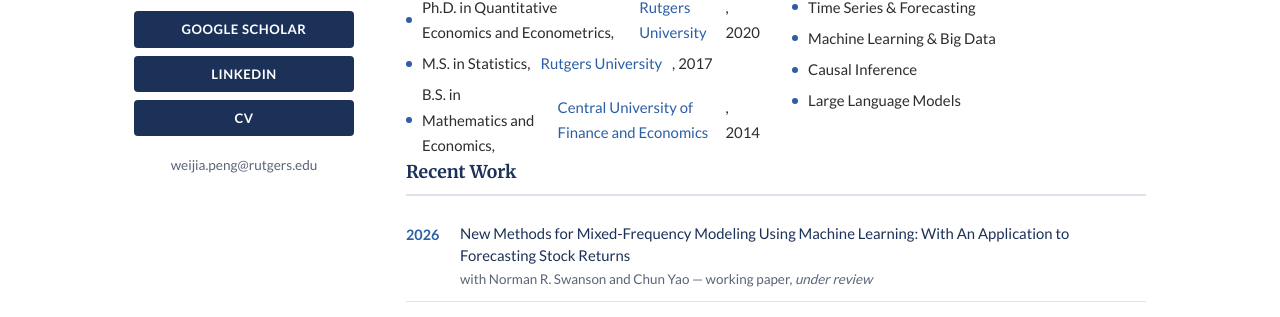
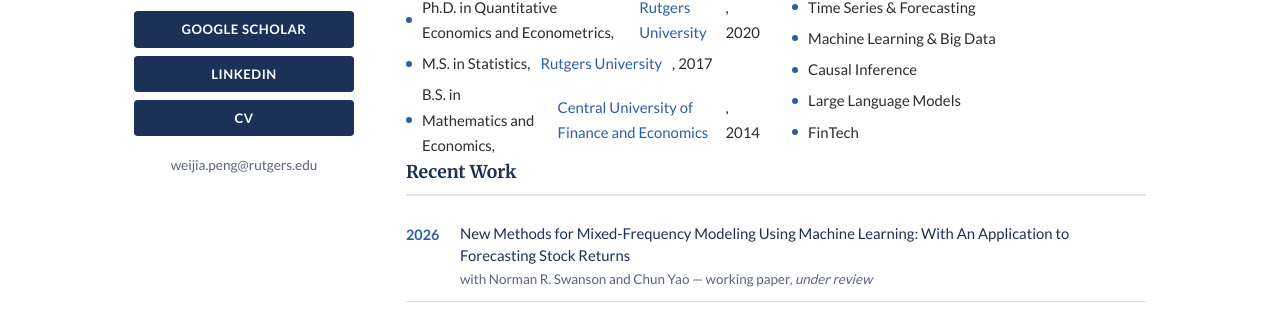
Before and after one commit to weijiap/weijiap.github.io, a Jekyll site: the page built from index.html, in a window 1280 px wide and 900 px high. Shown: the part 336-653 px from the top of the window. Built offline with Jekyll 4.4.1, drawn with Linux system fonts in a browser that asks for light colours.

Commit message:
Add FinTech to interests
Co-Authored-By: Claude Sonnet 4.6 <noreply@anthropic.com>

```diff
--- a/index.html
+++ b/index.html
@@ -58,6 +58,7 @@ title: Home
           <li>Machine Learning &amp; Big Data</li>
           <li>Causal Inference</li>
           <li>Large Language Models</li>
+          <li>FinTech</li>
         </ul>
       </section>
     </div>
```
